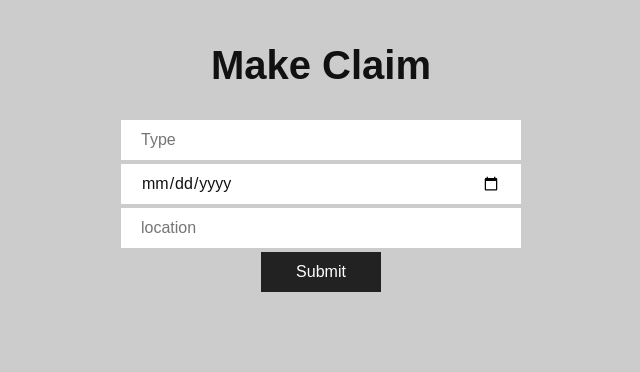
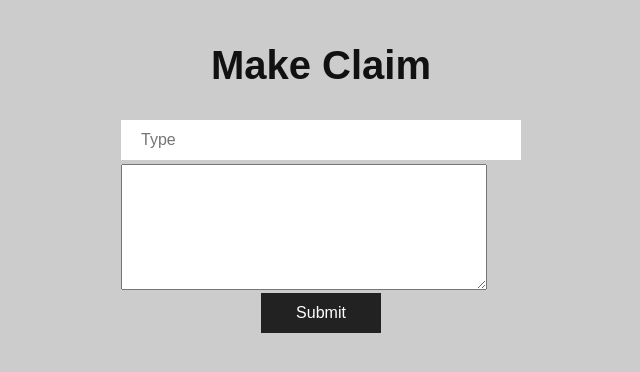
Before and after one commit to mnarine1/georgia-student-insurance, a PHP site: page /makeClaim.php in a window 1280 px wide. Shown: the part 60-432 px from the top of the page, without its empty margins (319-959 px from the left). Run offline with PHP 8.4, Linux system fonts and the light colour scheme.

Commit message:
Add files via upload

```diff
--- a/gsi/claims.php
+++ b/gsi/claims.php
@@ -20,7 +20,7 @@
                   echo "<div class=\"asset\">
                            <h2>Claim</h2>
                            <h3>Type: ".$row['ClaimType']."</h3>
-                           <h3>Date: $".$row['Date']."</h3>
+                           <h3>Date: ".$row['Date']."</h3>
                            <h3>Location: ".$row['LocationX'].", ".$row['LocationY']."</h3>
                            <h3>Description: ".$row['Description']."</h3>
                         </div>";
--- a/gsi/index.php
+++ b/gsi/index.php
@@ -5,7 +5,7 @@
 
 <section class="main-container">
    <div class="main-wrapper">
-      <h2>Home</h2>
+      <h2>Georgia Student Insurance</h2>
       <?php
          if (isset($_SESSION['u_id'])) {
             echo '<h2>Welome '.$_SESSION['u_first'].' '.$_SESSION['u_last'].'!</h2>';
--- a/gsi/makeClaim.php
+++ b/gsi/makeClaim.php
@@ -6,15 +6,15 @@
 <section class="main-container">
    <div class="main-wrapper">
       <h2>Make Claim</h2>
-      <form class="signup-form" action="includes/makeClaim.inc.php" method="POST" >
+      <form class="signup-form" action="includes/makeClaim.inc.php" method="POST" id="claim-form">
          <input list="claimType" name="type" placeholder="Type">
          <datalist id="claimType">
             <option value="Vehicle"></option>
             <option value="Home"></option>
             <option value="Business"></option>
          </datalist>
-         <input type="date" name="date" placeholder="Date of Purchase">
-         <input type="text" name="location" value="" placeholder="location">
+         <!--<input type="text" name="location" value="" placeholder="location"> -->
+         <textarea name="desc" rows="8" cols="50" form="claim-form"></textarea>
 
          <?php
             if (isset($_SESSION['u_id'])) {
--- a/gsi/makePayment.php
+++ b/gsi/makePayment.php
@@ -6,9 +6,13 @@
 <section class="main-container">
    <div class="main-wrapper">
       <h2>Make a Payment</h2>
+      <?php
+         $amountDue = 100;
+         echo '<h2>Amount Due: $'.$amountDue.'.00</h2>';
+      ?>
+
       <form class="signup-form" action="includes/makePayment.inc.php" method="POST" >
          <input type="hidden" name="value" value="100">
-         <input type="hidden" name="date" value="2001-01-01">
          <input type="text" name="card" placeholder="Card Number" autocomplete="off">
          <div class="exp-wrapper">
             <span>Expiration Date:</span>
--- a/gsi/signup.php
+++ b/gsi/signup.php
@@ -1,5 +1,5 @@
 <?php
-   $title "Signup";
+   $title = "Signup";
    include_once 'header.php';
 ?>
 
```
Also changed, not shown: gsi/payments.php (+8 -3 lines).
